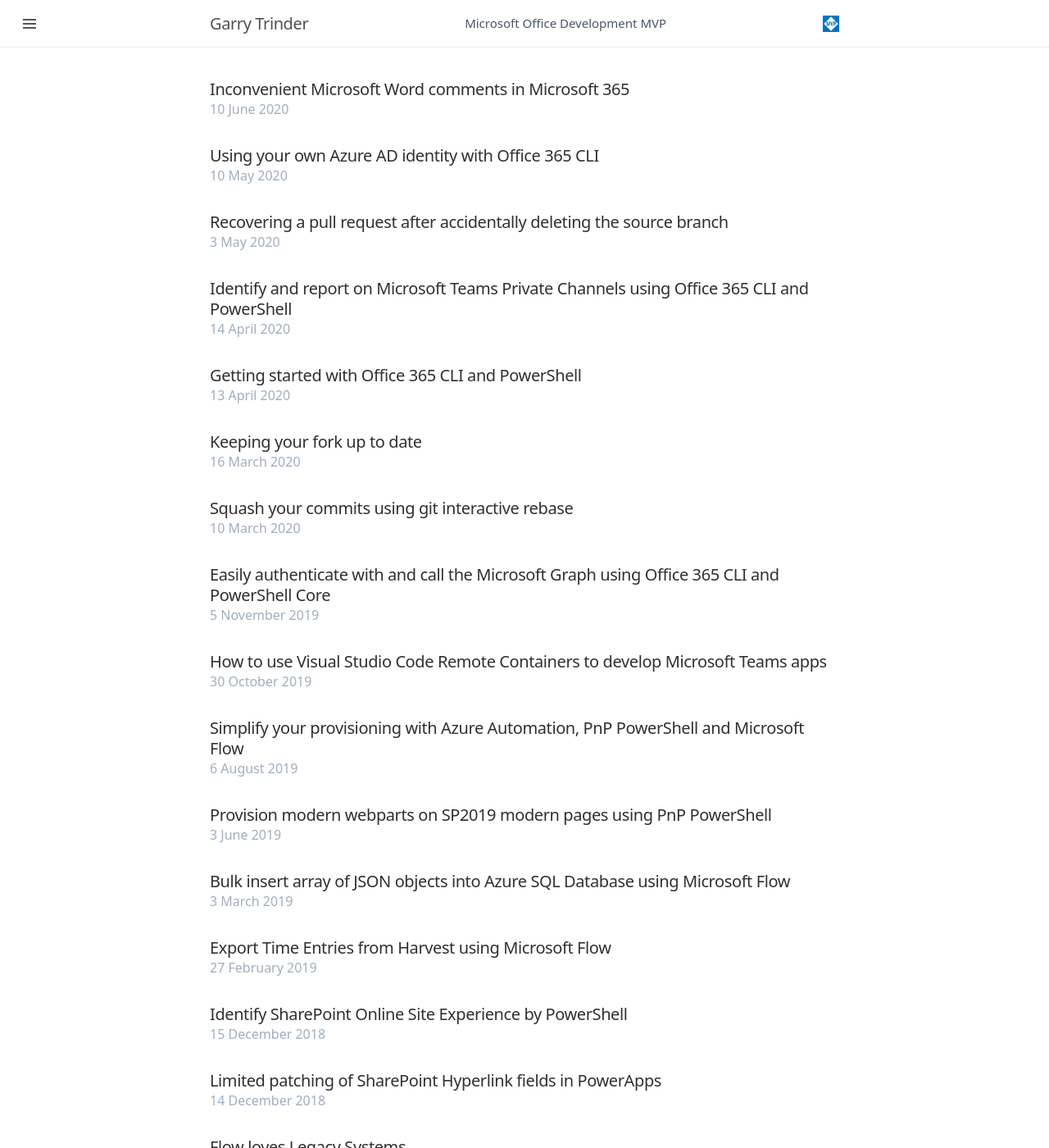
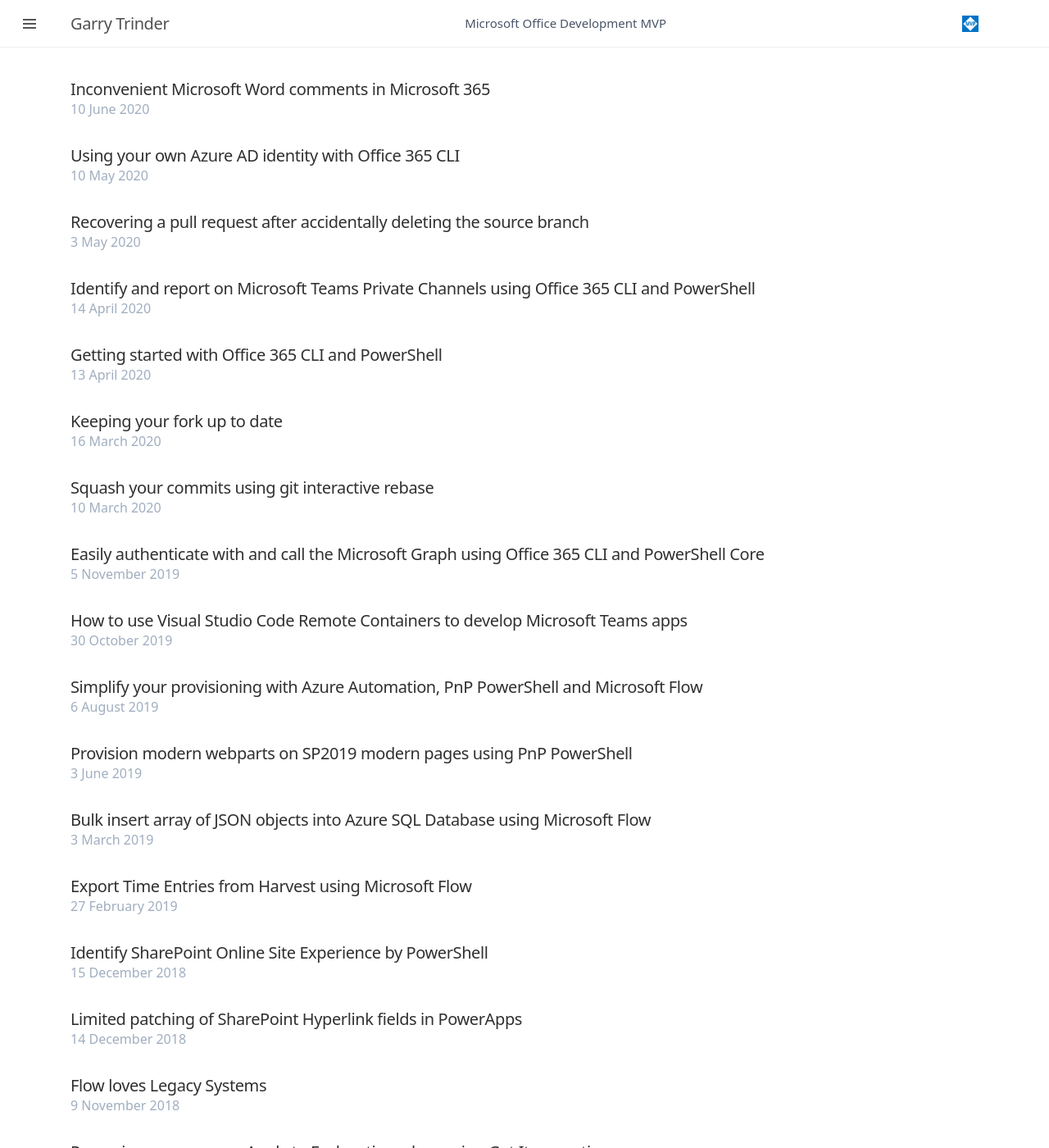
Before and after one commit to garrytrinder/garrytrinder.github.io, a Jekyll site: the page built from index.html, in a window 1280 px wide and 1400 px high. Shown: the whole window at 82% size. Built offline with Jekyll 4.4.1, drawn with Linux system fonts in a browser that asks for light colours; nearby versions of some CDN libraries; the list of posts is cut into pages by our own code.

Commit message:
Increase container width to cater for larger screens. Closes #55

```diff
--- a/public/css/mystyles.css
+++ b/public/css/mystyles.css
@@ -92,3 +92,9 @@ span.sidebar-nav-item.sidebar-social {
   z-index: 99;
   position: fixed;
 }
+
+@media (min-width: 56em) {
+  .container {
+    max-width: 71.25rem;
+  }
+}
```
